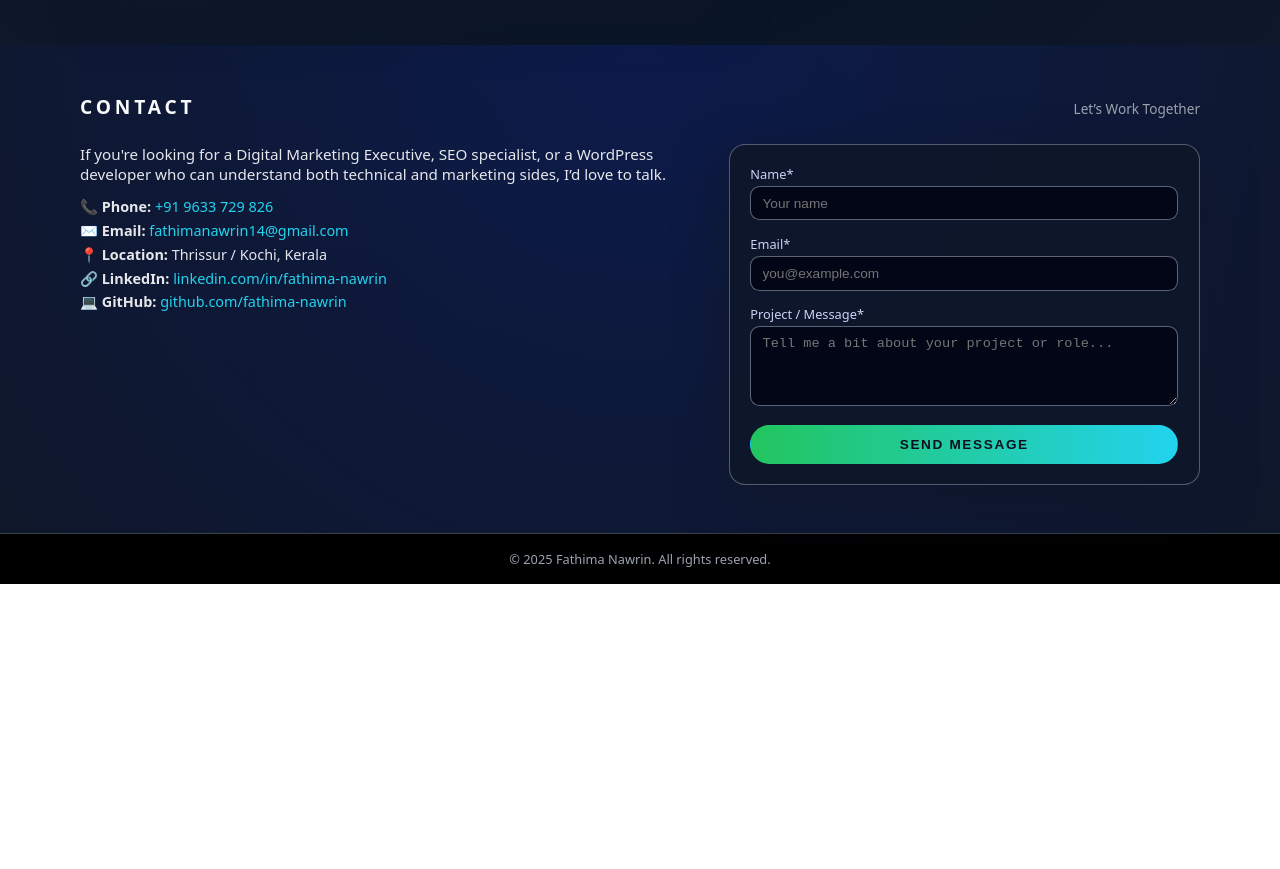
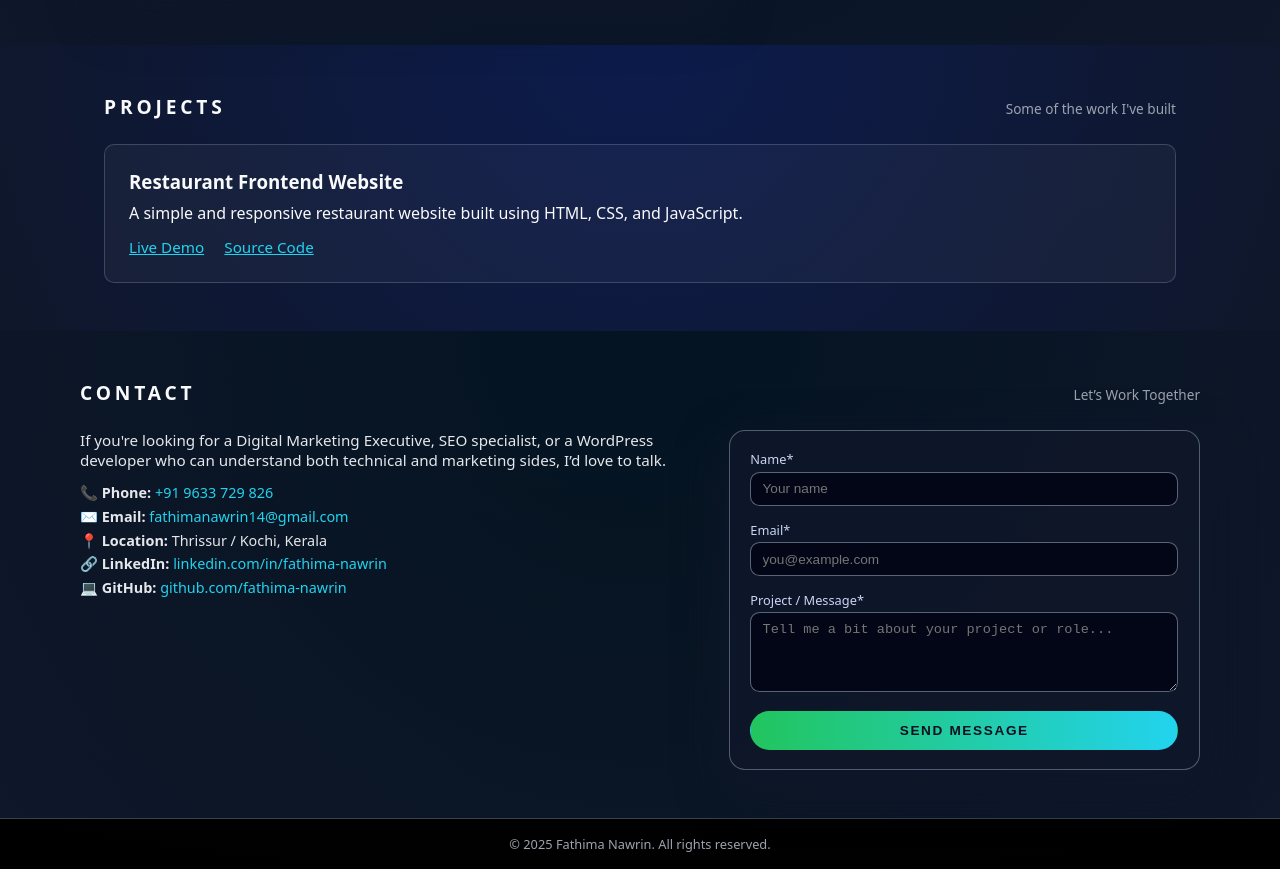
Before and after one commit to fathima-nawrin/Fathima-Portfolio, a plain HTML site: page index.html in a window 1280 px wide. Shown: the part 2319-3188 px from the top of the page. Before the commit the page ends 2903 px from the top, so only its background shows below. Drawn offline with Linux system fonts and the light colour scheme.

Commit message:
Added Projects section

```diff
--- a/index.html
+++ b/index.html
@@ -308,6 +308,25 @@
     </div>
   </div>
 </section>
+<section id="projects" class="section">
+  <div class="container">
+    <div class="section-header">
+      <h2>Projects</h2>
+      <p>Some of the work I've built</p>
+    </div>
+
+    <div class="project-list">
+
+      <div class="project-card">
+        <h3>Restaurant Frontend Website</h3>
+        <p>A simple and responsive restaurant website built using HTML, CSS, and JavaScript.</p>
+        <a href="https://fathima-nawrin.github.io/frontend-restaurent/" target="_blank" class="project-btn">Live Demo</a>
+        <a href="https://github.com/fathima-nawrin/frontend-restaurent" target="_blank" class="project-btn">Source Code</a>
+      </div>
+
+    </div>
+  </div>
+</section>
 
 
   <!-- Contact -->
--- a/style.css
+++ b/style.css
@@ -598,3 +598,32 @@ color: transparent;
   background: #22d3ee;
   border-radius: 50%;
 }
+.project-list {
+  display: grid;
+  gap: 1.5rem;
+}
+
+.project-card {
+  background: rgba(255, 255, 255, 0.04);
+  padding: 1.5rem;
+  border-radius: 10px;
+  border: 1px solid rgba(148, 163, 184, 0.3);
+}
+
+.project-card h3 {
+  margin-bottom: 0.5rem;
+}
+
+.project-btn {
+  display: inline-block;
+  margin-right: 1rem;
+  margin-top: 0.8rem;
+  color: #22d3ee;
+  font-size: 0.95rem;
+  border-bottom: 1px solid transparent;
+  transition: 0.2s;
+}
+
+.project-btn:hover {
+  border-bottom: 1px solid #22d3ee;
+}
```
